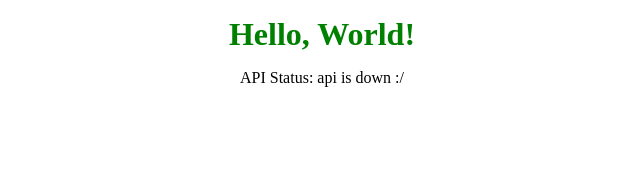
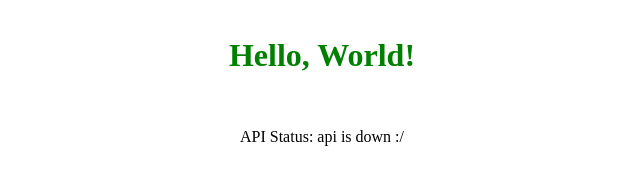
Before and after one commit to The-Three-Codemigos/grace_shopper, a React app: page / in a window 1280 px wide. Shown: the whole page, without its empty margins (318-958 px from the left). Built offline with nearby package versions, Linux system fonts and the light colour scheme; no server answers.

Commit message:
add: instructions, css, axioos services, init_db, index.css font import

```diff
--- a/db/init_db.js
+++ b/db/init_db.js
@@ -2,7 +2,6 @@ const {
   client,
   // declare your model imports here
   // for example, User
-  User,
 } = require('./');
 
 async function buildTables() {
--- a/public/index.html
+++ b/public/index.html
@@ -1,17 +1,9 @@
 <!DOCTYPE html>
 <html lang="en">
   <head>
-  <meta charset="UTF-8">
-  <meta name="viewport" content="width=device-width, initial-scale=1.0">
+    <meta charset="UTF-8" />
+    <meta name="viewport" content="width=device-width, initial-scale=1.0" />
     <title>Full-Stack App</title>
-  <style>
-    * {
-      box-sizing: border-box;
-      border: 0;
-      padding: 0;
-      margin: 0;
-    }
-  </style>
   </head>
   <body>
     <div id="root"></div>
--- a/src/style/index.css
+++ b/src/style/index.css
@@ -1,3 +1,9 @@
+/* import fonts here */
+
+* {
+  box-sizing: border-box;
+}
+
 :root {
   /* define variables here */
   --green: green;
```
Also changed, not shown: src/axios-services/index.js (+4 -5 lines). Lines whose indentation alone changed are shown as unchanged.
